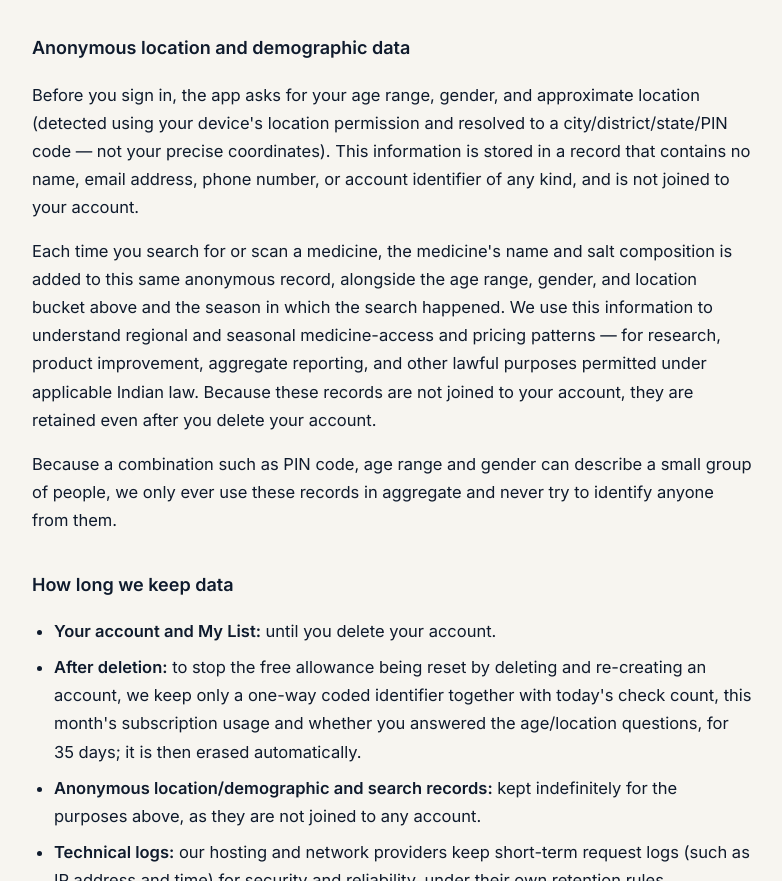
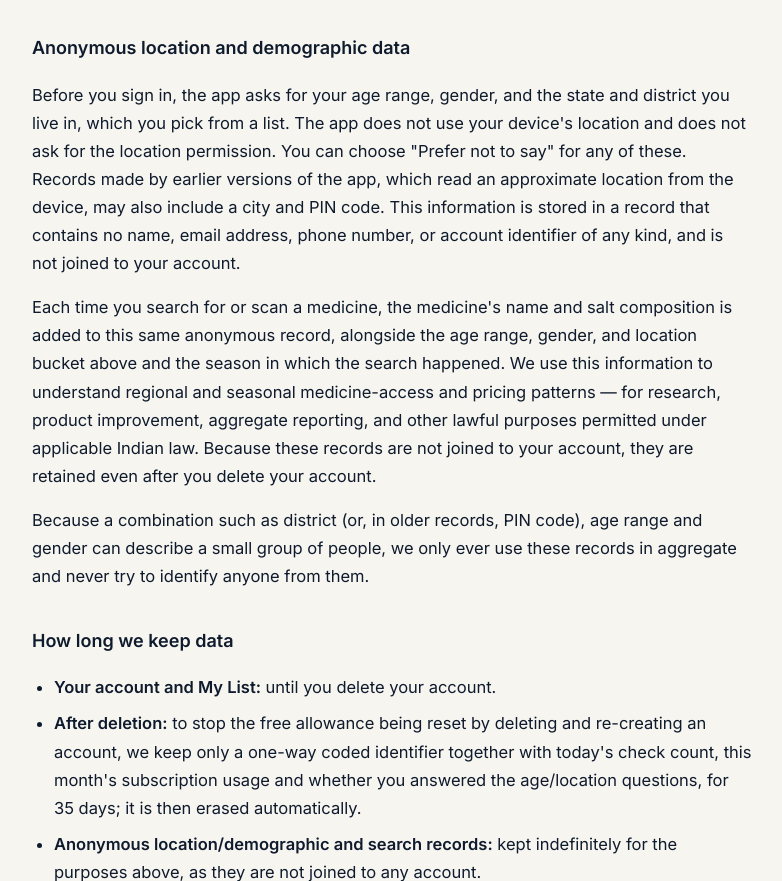
Before and after one commit to sainisourabh1-oss/dawacheck-web, a plain HTML site: page privacy.html in a window 1280 px wide. Shown: the part 1093-1974 px from the top of the page, without its empty margins (248-1030 px from the left). Drawn offline with Linux system fonts and the light colour scheme.

Commit message:
Privacy: region is picked from a list at sign-in; the app no longer uses device location
Co-Authored-By: Claude Opus 5.5 <noreply@anthropic.com>

```diff
--- a/privacy.html
+++ b/privacy.html
@@ -56,9 +56,9 @@ footer{border-top:1px solid var(--line);padding:28px 0 48px;color:var(--muted);f
   <li><strong>Purchases (optional):</strong> if you buy the optional subscription or a check recharge, the purchase is handled entirely by Google Play. We receive only what is needed to confirm it, such as the order ID, product and subscription status, never your payment details.</li>
 </ul>
 <h2>Anonymous location and demographic data</h2>
-<p>Before you sign in, the app asks for your age range, gender, and approximate location (detected using your device&#x27;s location permission and resolved to a city/district/state/PIN code — not your precise coordinates). This information is stored in a record that contains no name, email address, phone number, or account identifier of any kind, and is not joined to your account.</p>
+<p>Before you sign in, the app asks for your age range, gender, and the state and district you live in, which you pick from a list. The app does not use your device&#x27;s location and does not ask for the location permission. You can choose &quot;Prefer not to say&quot; for any of these. Records made by earlier versions of the app, which read an approximate location from the device, may also include a city and PIN code. This information is stored in a record that contains no name, email address, phone number, or account identifier of any kind, and is not joined to your account.</p>
 <p>Each time you search for or scan a medicine, the medicine&#x27;s name and salt composition is added to this same anonymous record, alongside the age range, gender, and location bucket above and the season in which the search happened. We use this information to understand regional and seasonal medicine-access and pricing patterns — for research, product improvement, aggregate reporting, and other lawful purposes permitted under applicable Indian law. Because these records are not joined to your account, they are retained even after you delete your account.</p>
-<p>Because a combination such as PIN code, age range and gender can describe a small group of people, we only ever use these records in aggregate and never try to identify anyone from them.</p>
+<p>Because a combination such as district (or, in older records, PIN code), age range and gender can describe a small group of people, we only ever use these records in aggregate and never try to identify anyone from them.</p>
 <h2>How long we keep data</h2>
 <ul>
   <li><strong>Your account and My List:</strong> until you delete your account.</li>
```
